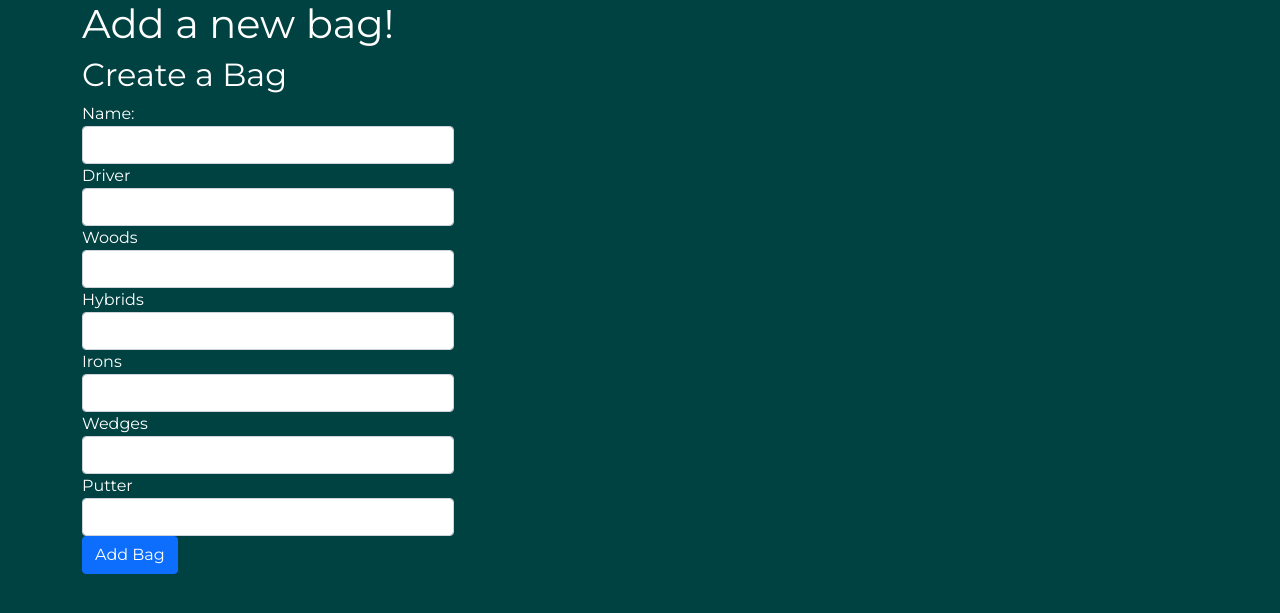
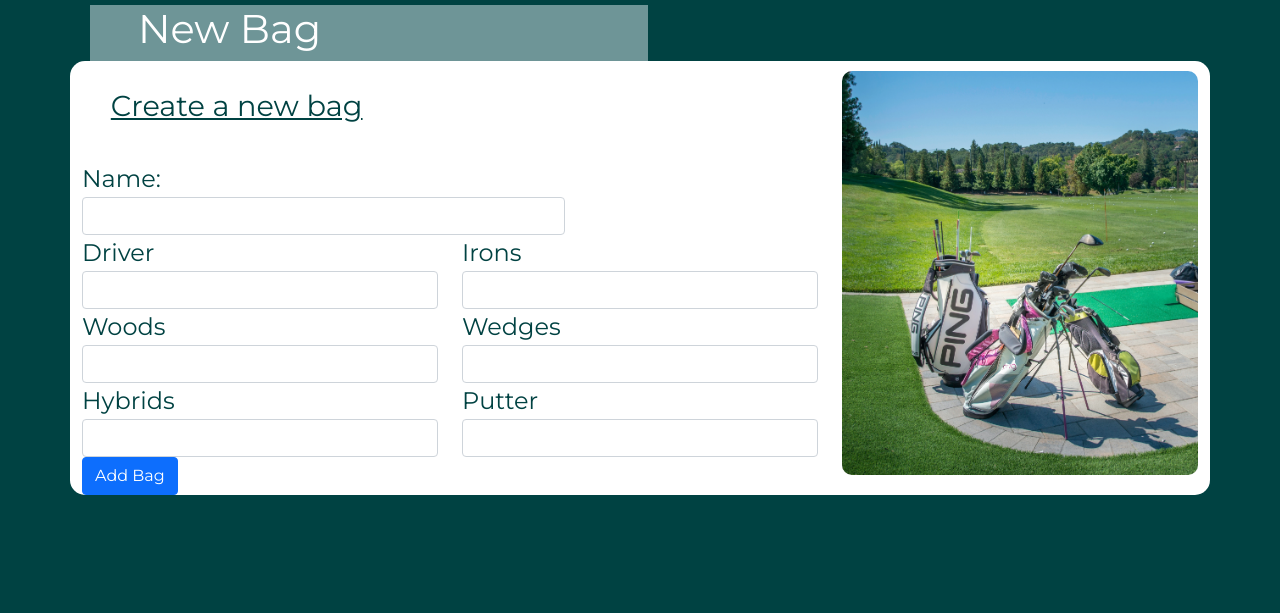
Before and after one commit to Col-R/golfbag-builder, a Flask app: template flask_app/templates/add_bag.html in a window 1280 px wide. Shown: the part 76-689 px from the top of the page. Run offline with Flask 2, Linux system fonts and the light colour scheme; the template is opened without the code that fills it, so the values that code supplies are empty.

Commit message:
form styling and alignment

```diff
--- a/flask_app/static/css/style.css
+++ b/flask_app/static/css/style.css
@@ -121,9 +121,8 @@ a:hover {
 .feed_item a:hover{
     color: #9EC567;
 }
-.like {
-    display: inline;
-    flex-direction: row;
+#like_status {
+
 }
 
 /* My bags, right side dashboard*/
--- a/flask_app/templates/add_bag.html
+++ b/flask_app/templates/add_bag.html
@@ -30,13 +30,23 @@
           <a href="/logout">Log Out</a>
         </div>
       </nav>
-      <div class="topnav">
+    </div>
+
+    <div class="row page_title">
+      <div class="col-6">
+        <h1>New Bag</h1>
+      </div>
 
     </div>
+    <div class="row show_main">
+      <div class="col-8">
+
+      <div class="row">
+        <div class="col-8">
+          <h4 id="bag_title">Create a new bag</h4>
         </div>
-    <h1>Add a new bag!</h1>
+      </div>
       <form action="/bag/new" method="POST" class="">
-      <h2 class="">Create a Bag</h2>
         {% with messages = get_flashed_messages() %}
         {% if messages %}
         <div class="alert alert-danger" role="alert">
@@ -48,12 +58,20 @@
         {% endif %}
         {% endwith %}
 
-      <div class="">
-        <div class="col-4">
+        <div class="row">
+
+          <div class="col-8">
             <div class="form-group">
               <label for="name">Name:</label>
               <input type="text" name="name" class="form-control">
             </div>
+          </div>
+
+        </div>
+
+        <div class="row">
+
+          <div class="col-6">
             <div class="form-group">
               <label for="driver">Driver</label>
               <input type="text" name="driver" class="form-control">
@@ -66,6 +84,10 @@
               <label for="hybrids">Hybrids</label>
               <input type="text" name="hybrids" class="form-control">
             </div>
+            <input type="submit" value="Add Bag" class="btn btn-primary">
+          </div>
+
+          <div class="col-6">
             <div class="form-group">
               <label for="irons">Irons</label>
               <input type="text" name="irons" class="form-control">
@@ -78,12 +100,24 @@
               <label for="putter">Putter</label>
               <input type="text" name="putter" class="form-control">
             </div>
-          <input type="submit" value="Add Bag" class="btn btn-primary">
           </div>
+
+
+        </div>
+      </form>
+
+</div>
+<div class="col-4">
+  <img src="/static/img/view_sidebar.jpg" alt="golf bags" id="show_img">
+</div>
+    </div>
+
+
+  </div>
+
 
   </div>
   </div>
-  </form>
   </div>
 </body>
 
```
Lines whose indentation alone changed are shown as unchanged.
